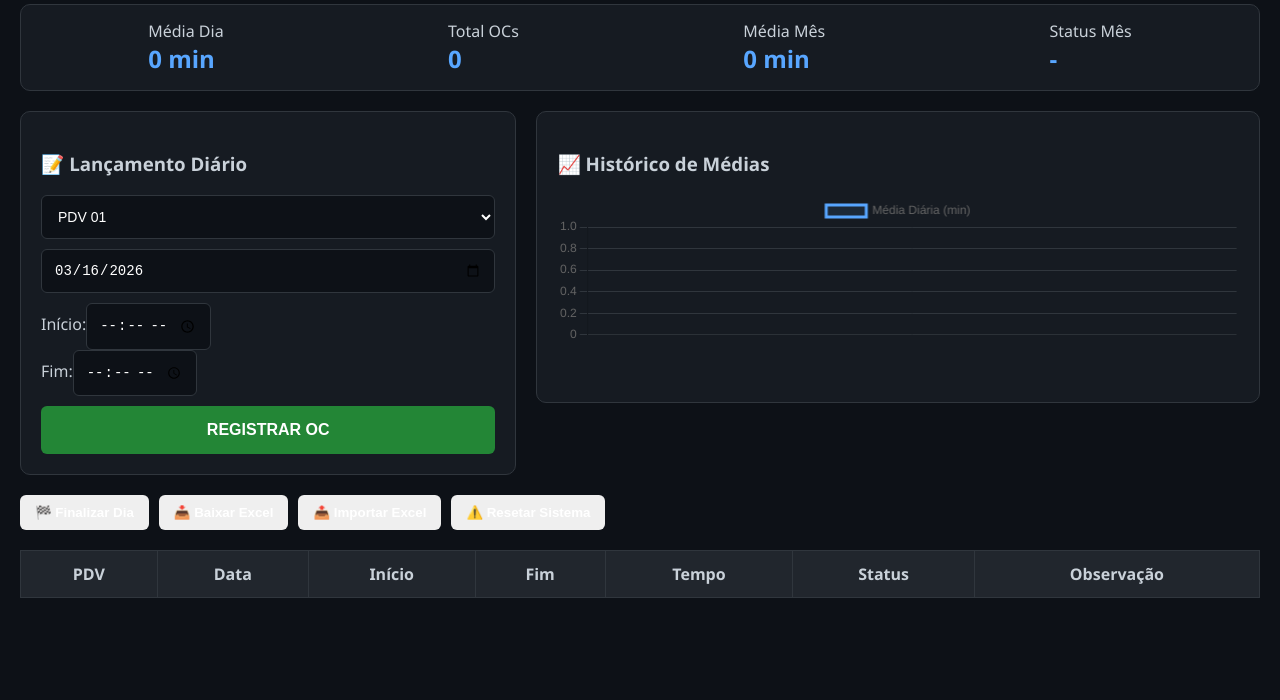
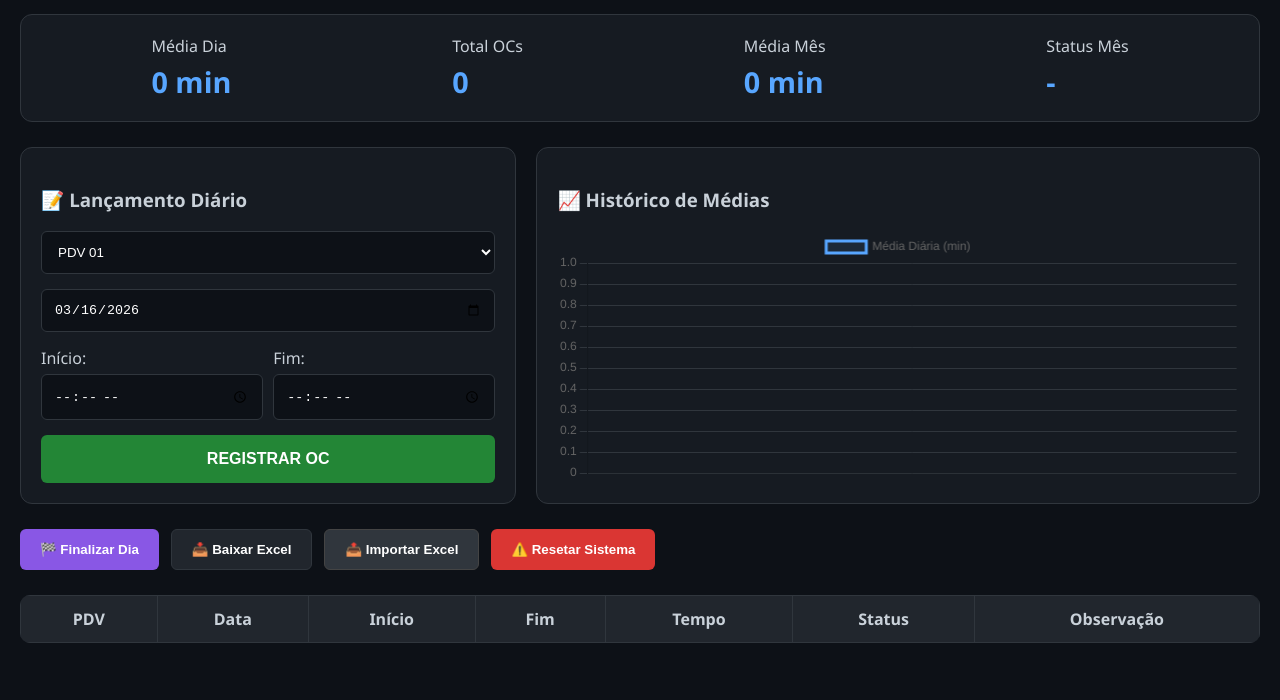
Before and after one commit to lkirasantos/RelatorioDiario, a plain HTML site: page index.html in a window 1280 px wide. Shown: the part 100-800 px from the top of the page. Drawn offline with nearby package versions, Linux system fonts and the light colour scheme.

Commit message:
Update style.css

```diff
--- a/style.css
+++ b/style.css
@@ -1,70 +1,58 @@
-body { background: #0d1117; color: #c9d1d9; font-family: 'Segoe UI', sans-serif; padding: 20px; margin: 0; }
-h1 { text-align: center; margin-bottom: 20px; }
+:root {
+    --bg: #0d1117;
+    --card: #161b22;
+    --border: #30363d;
+    --text: #c9d1d9;
+    --green: #238636;
+    --blue: #58a6ff;
+    --purple: #8957e5;
+    --red: #da3633;
+    --yellow: #d29922;
+    --gray: #30363d;
+}
+
+body { font-family: 'Segoe UI', system-ui, sans-serif; background: var(--bg); color: var(--text); padding: 20px; margin: 0; }
+h1 { text-align: center; color: white; margin-bottom: 30px; }
 
 .summary-card {
-    display: flex; justify-content: space-around; background: #161b22;
-    padding: 15px; border-radius: 10px; border: 1px solid #30363d; margin-bottom: 20px;
+    display: flex; justify-content: space-around; background: var(--card);
+    padding: 20px; border-radius: 12px; border: 1px solid var(--border); margin-bottom: 25px;
 }
-.stat-item span { display: block; font-size: 1.5rem; color: #58a6ff; font-weight: bold; }
+.stat-item span { display: block; font-size: 1.8rem; color: var(--blue); font-weight: bold; margin-top: 5px; }
 
-.main-container {
-    display: flex;
-    gap: 20px;
-    margin-bottom: 20px;
-    align-items: flex-start; /* Alinha o topo para evitar o buraco */
+.main-container { display: flex; gap: 20px; margin-bottom: 25px; align-items: stretch; }
+.section-box { background: var(--card); padding: 20px; border-radius: 12px; border: 1px solid var(--border); flex: 1; }
+.chart-box { flex: 1.5; display: flex; flex-direction: column; }
+.canvas-container { flex-grow: 1; min-height: 200px; }
+
+.manual-form { display: flex; flex-direction: column; gap: 15px; }
+.time-inputs { display: flex; gap: 10px; }
+.time-inputs div { flex: 1; display: flex; flex-direction: column; gap: 5px; }
+
+input, select { background: var(--bg); color: white; border: 1px solid var(--border); padding: 12px; border-radius: 6px; }
+
+#btn-registrar {
+    background: var(--green); color: white; border: none; padding: 15px;
+    font-weight: bold; border-radius: 6px; cursor: pointer; font-size: 1rem;
 }
+#btn-registrar:hover { background: #2ea043; }
 
-.section-box {
-    background: #161b22;
-    padding: 20px;
-    border-radius: 10px;
-    border: 1px solid #30363d;
-}
+.actions { display: flex; gap: 12px; margin-bottom: 25px; flex-wrap: wrap; }
+.actions button { padding: 12px 20px; border-radius: 6px; border: none; color: white; font-weight: bold; cursor: pointer; transition: 0.2s; }
 
-.launch-box { flex: 1; }
-.chart-box { flex: 1.5; min-height: 250px; }
+.btn-finish { background: var(--purple); }
+.btn-export { background: #21262d; border: 1px solid var(--border) !important; }
+.btn-import { background: var(--gray); border: 1px solid #444 !important; }
+.btn-danger { background: var(--red); }
 
-.manual-form { display: flex; flex-direction: column; gap: 10px; }
+button:hover { filter: brightness(1.2); }
 
-input, select {
-    padding: 12px;
-    border-radius: 6px;
-    border: 1px solid #30363d;
-    background: #0d1117;
-    color: #fff;
-    font-size: 14px;
-}
-
-/* Botão Registrar Ajustado */
-#btn-registrar {
-    background-color: #238636 !important;
-    color: #ffffff !important;
-    font-weight: bold;
-    padding: 15px;
-    border: none;
-    border-radius: 6px;
-    cursor: pointer;
-    font-size: 16px;
-    transition: 0.3s;
-}
-
-#btn-registrar:hover { background-color: #2ea043 !important; }
-
-.actions { display: flex; gap: 10px; margin-bottom: 20px; }
-.actions button { padding: 10px 15px; border-radius: 6px; border: none; cursor: pointer; color: white; font-weight: bold; }
-
-.btn-purple { background: #8957e5; }
-.btn-dark { background: #30363d; }
-.btn-red { background: #da3633; }
-
-table { width: 100%; border-collapse: collapse; background: #161b22; margin-top: 10px; }
-th, td { border: 1px solid #30363d; padding: 12px; text-align: center; }
+table { width: 100%; border-collapse: collapse; background: var(--card); border-radius: 10px; overflow: hidden; }
+th, td { border: 1px solid var(--border); padding: 12px; text-align: center; }
 th { background: #21262d; }
 
-.status-bom { background: #238636 !important; color: white; }
-.status-regular { background: #9e6a03 !important; color: white; }
-.status-ruim { background: #da3633 !important; color: white; }
+.status-bom { background: var(--green) !important; }
+.status-regular { background: var(--yellow) !important; color: black !important; }
+.status-ruim { background: var(--red) !important; }
 
-@media (max-width: 800px) {
-    .main-container { flex-direction: column; }
-}
+@media (max-width: 800px) { .main-container { flex-direction: column; } }
```
